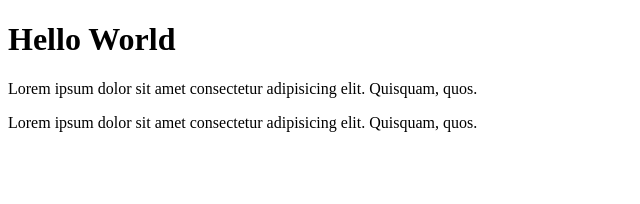
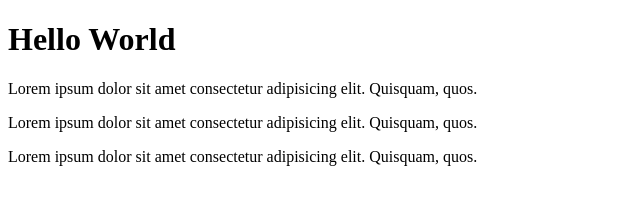
Before and after one commit to Nebula-Quirk-Rizal/rizal-test-remote, a plain HTML site: page index.html in a window 1280 px wide. Shown: the whole page, without its empty margins (0-640 px from the left). Drawn offline with Linux system fonts and the light colour scheme.

Commit message:
menambahkan paragraf baruu

```diff
--- a/index.html
+++ b/index.html
@@ -13,5 +13,8 @@
     <p>
       Lorem ipsum dolor sit amet consectetur adipisicing elit. Quisquam, quos.
     </p>
+    <p>
+      Lorem ipsum dolor sit amet consectetur adipisicing elit. Quisquam, quos.
+    </p>
   </body>
 </html>
```
